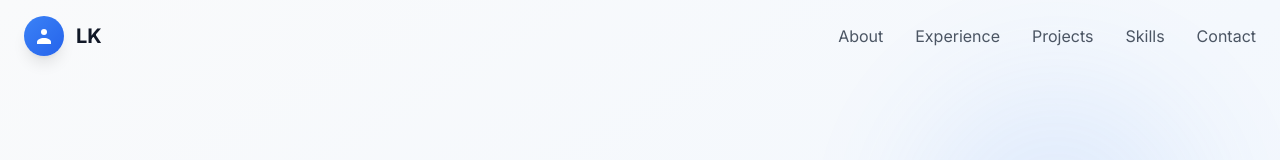
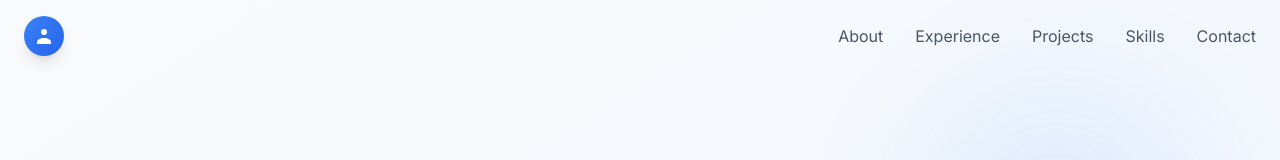
Before and after one commit to Lakshman2212/data-vision-profile, a React (Vite) app: page / in a window 1280 px wide. Shown: the top 160 px of the page. Built offline with nearby package versions, Linux system fonts and the light colour scheme.

Commit message:
Remove "LK" from hero section
Removes the "LK" text from the hero section, as requested by the user.

```diff
--- a/src/components/Navigation.tsx
+++ b/src/components/Navigation.tsx
@@ -36,7 +36,7 @@ const Navigation = () => {
         <div className="flex justify-between items-center">
           <button
             onClick={() => scrollToSection("hero")}
-            className="flex items-center gap-3 hover:scale-105 transition-transform duration-200"
+            className="hover:scale-105 transition-transform duration-200"
           >
             <div className="w-10 h-10 bg-gradient-to-br from-blue-500 to-blue-600 rounded-full flex items-center justify-center shadow-lg">
               <svg
@@ -50,9 +50,6 @@ const Navigation = () => {
                 <path d="M12 14c-4 0-7 2-7 4v2h14v-2c0-2-3-4-7-4z" fill="currentColor"/>
               </svg>
             </div>
-            <span className="text-xl font-bold text-gray-900 hover:text-blue-600 transition-colors">
-              LK
-            </span>
           </button>
 
           <div className="hidden md:flex space-x-8">
```
